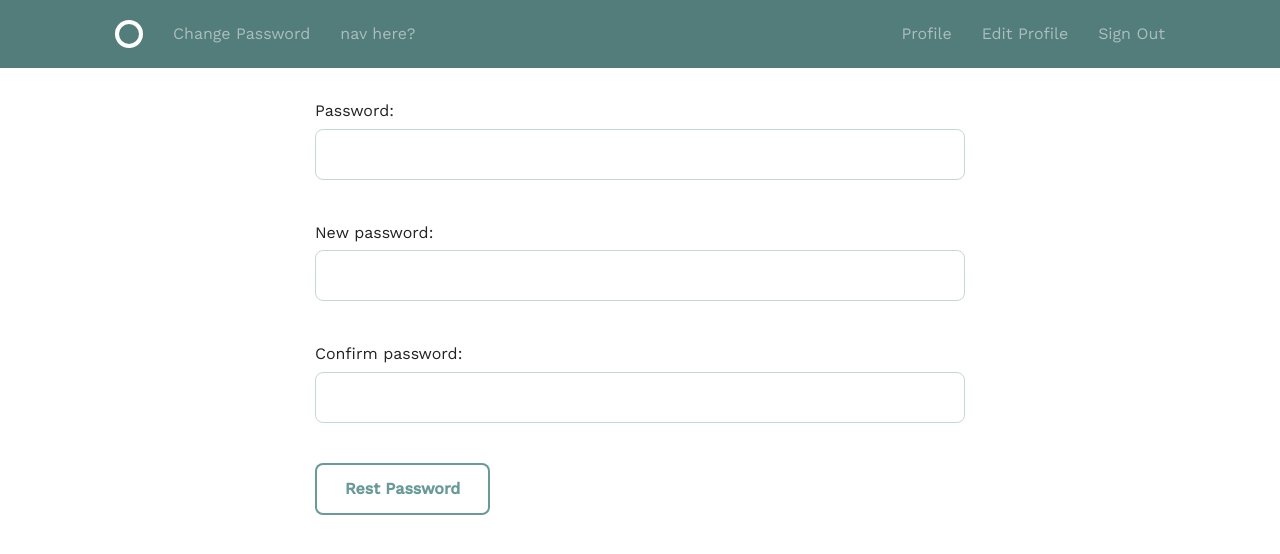
After one commit to frankRose1/django-user-profile, a Django app: page /accounts/change_password/ in a window 1280 px wide. The commit adds this page. Shown: the top 554 px of the page. Run offline with Django 3.2, Linux system fonts and the light colour scheme; the visitor is signed in with stand-in values (Sample User, id 1).

Commit message:
Set up the change password form and view

```diff
--- a/accounts/forms.py
+++ b/accounts/forms.py
@@ -1,6 +1,7 @@
 from django import forms
 from .models import Profile
 from datetime import datetime
+from django.contrib.auth.models import User
 
 
 class ProfileForm(forms.ModelForm):
@@ -30,3 +31,13 @@ class ProfileForm(forms.ModelForm):
         if email is not None or confirm_email is not None:
             if email != confirm_email:
                 raise forms.ValidationError('Emails must match!')
+
+
+class ResetPasswordForm(forms.ModelForm):
+
+    class Meta:
+        model = User
+        fields = ['password']
+
+    new_password = forms.CharField(widget=forms.PasswordInput())
+    confirm_password = forms.CharField(widget=forms.PasswordInput())
--- /dev/null
+++ b/accounts/templates/accounts/change_password_form.html
@@ -0,0 +1,11 @@
+{% extends 'layout.html' %}
+
+{% block title %} Reset Your Password {% endblock %}
+
+{% block content %}
+<form action="" method="POST">
+  {% csrf_token %}
+  {{ form.as_p }}
+  <input type="submit" class="button" value="Rest Password">
+</form>
+{% endblock %}
--- a/accounts/urls.py
+++ b/accounts/urls.py
@@ -9,5 +9,6 @@ urlpatterns = [
     path('sign_up/', views.sign_up, name='sign_up'),
     path('sign_out/', views.sign_out, name='sign_out'),
     path('profile/', views.profile, name='profile'),
-    path('profile/edit/', views.edit_profile, name='edit_profile')
+    path('profile/edit/', views.edit_profile, name='edit_profile'),
+    path('change_password/', views.change_password, name='change_password')
 ]
--- a/accounts/views.py
+++ b/accounts/views.py
@@ -6,7 +6,7 @@ from django.urls import reverse
 from django.http import HttpResponseRedirect
 from django.shortcuts import render
 
-from .forms import ProfileForm
+from .forms import ProfileForm, ResetPasswordForm
 
 # Create your views here.
 
@@ -83,3 +83,11 @@ def edit_profile(request):
             )
             return HttpResponseRedirect(reverse('accounts:profile'))
     return render(request, 'accounts/edit_profile.html', {'form': form})
+
+
+@login_required
+def change_password(request):
+    form = ResetPasswordForm()
+    if request.method == 'POST':
+        pass
+    return render(request, 'accounts/change_password_form.html', {'form': form})
--- a/templates/layout.html
+++ b/templates/layout.html
@@ -45,8 +45,10 @@
                 <div class="circle--fluid--cell circle--fluid--primary">
                     <nav>
                         <ul class="circle--inline">
-                            <li><a href="#">nav</a></li>
-                            <li><a href="#">here?</a></li>
+                            {% if user.is_authenticated %}
+                                <li><a href="{% url 'accounts:change_password' %}">Change Password</a></li>
+                            {% endif %}
+                            <li><a href="#">nav here?</a></li>
                         </ul>
                     </nav>
                 </div>
@@ -74,8 +76,9 @@
         {% if messages %}
             <ul class="messages centered grid-50">
                 {% for message in messages %}
-                    <li{% if message.tags %}
-                        class="{{ message.tags }}"{% endif %}>{{ message }}</li>
+                    <li {% if message.tags %} class="{{ message.tags }}"{% endif %}>
+                        {{ message }}
+                    </li>
                 {% endfor %}
             </ul>
         {% endif %}
```
